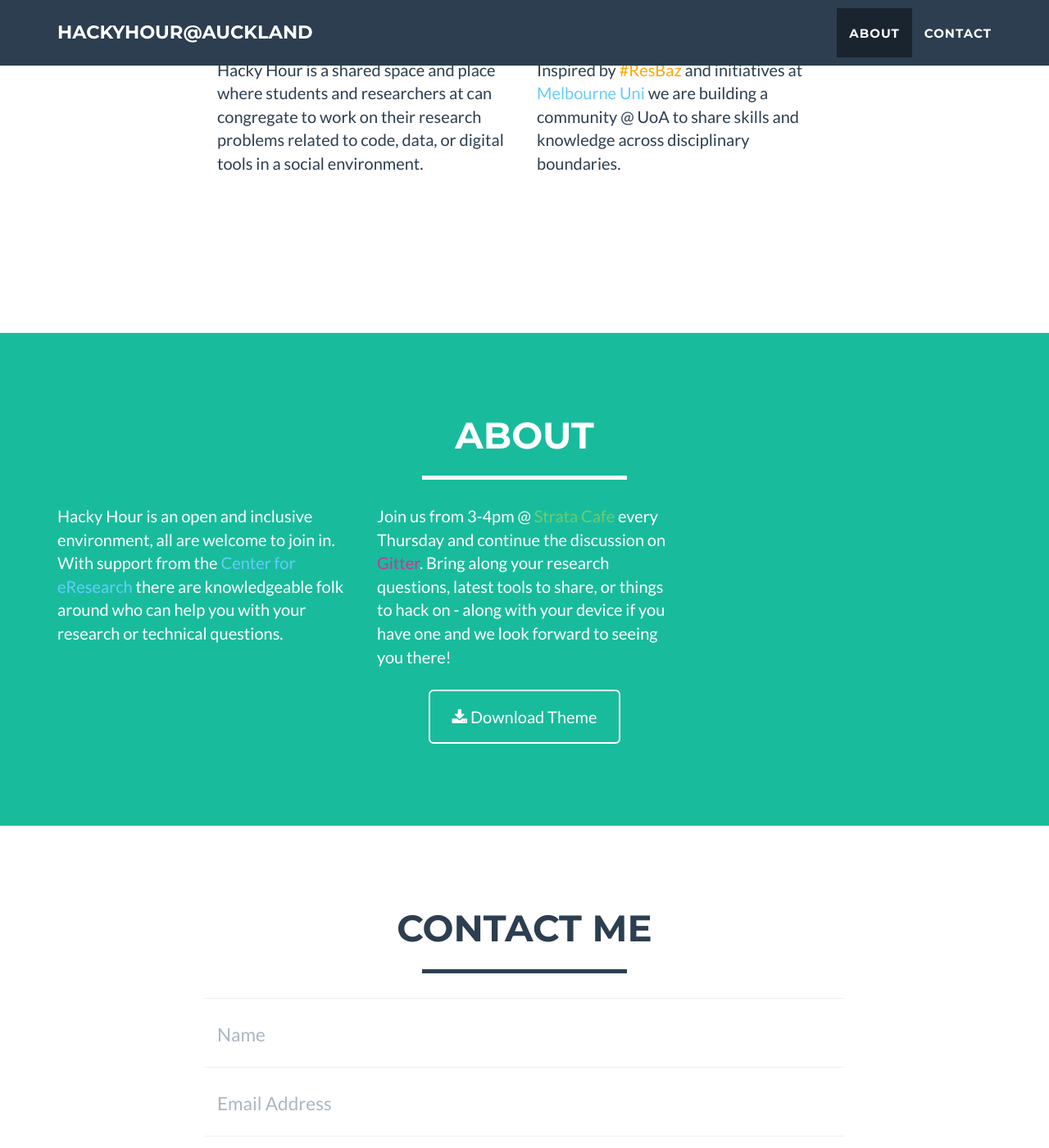
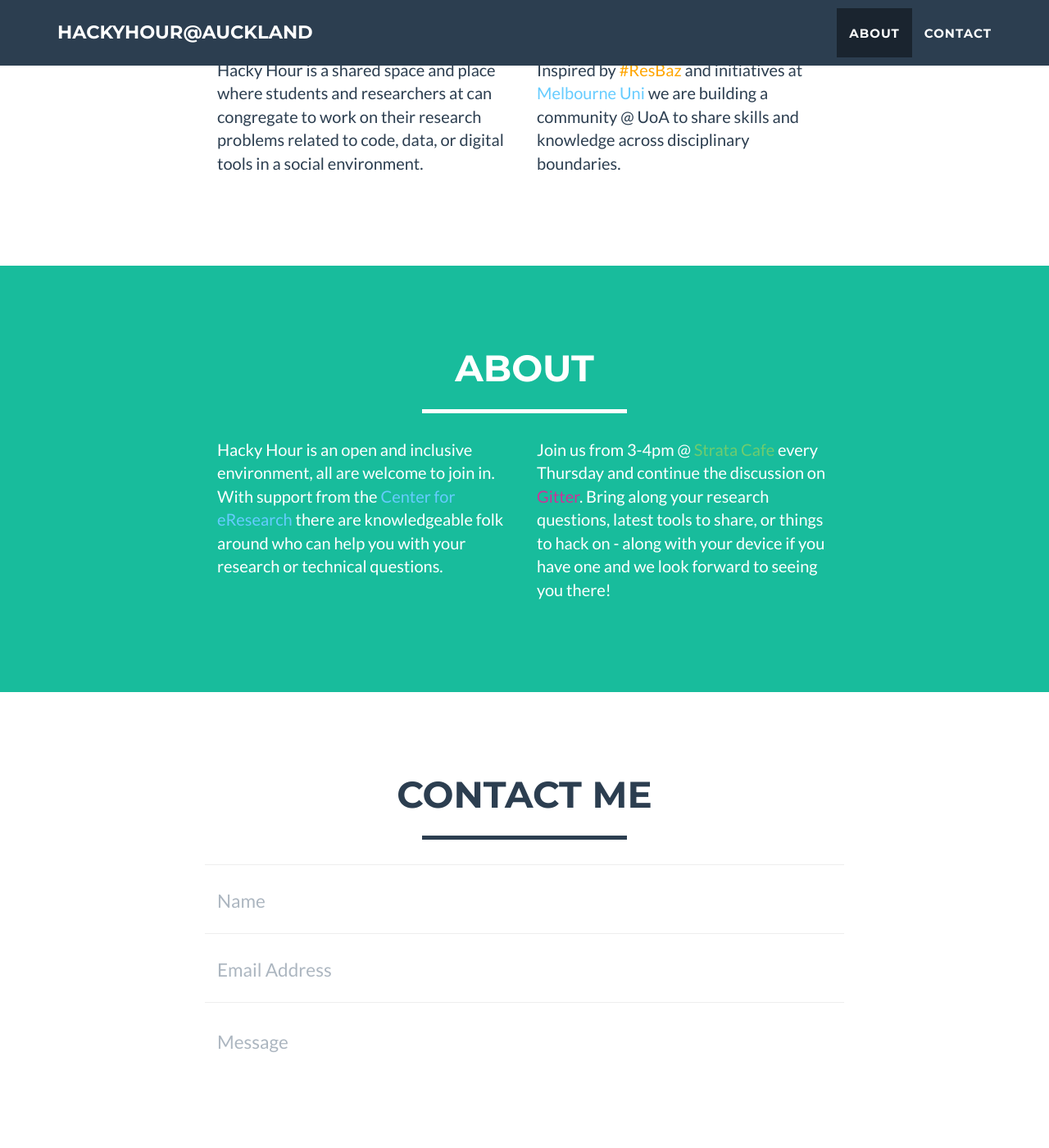
Before and after one commit to UoA-eResearch/HackyHour, a Jekyll site: the page built from index.html, in a window 1280 px wide and 1400 px high, scrolled down 908 px. Shown: the whole window at 82% size. Built offline with Jekyll 4.4.1, drawn with Linux system fonts in a browser that asks for light colours.

Commit message:
updated layout

```diff
--- a/_includes/about.html
+++ b/_includes/about.html
@@ -4,7 +4,7 @@
             <div class="row">
                 <div class="col-lg-12 text-center">
                     <h2>About</h2>
-                    <hr class="star-light">
+                    <hr class="star-primary">
                 </div>
             </div>
             <div class="row">
@@ -14,11 +14,6 @@
                 <div class="col-lg-4">
                     <p>Inspired by <span style='color:orange'><a style='color:orange' href="http://melbourne.resbaz.edu.au/">#ResBaz</a></span> and initiatives at <a style='color:#66CCFF' href="http://melbourne.resbaz.edu.au/post/112480096364/running-your-own-hacky-hour">Melbourne Uni</a> we are building a community @ UoA to share skills and knowledge across disciplinary boundaries.</p>
                 </div>
-                <div class="col-lg-8 col-lg-offset-2 text-center">
-                    <a href="#" class="btn btn-lg btn-outline">
-                        <i class="fa fa-download"></i> Download Theme
-                    </a>
-                </div>
             </div>
         </div>
     </section>
--- a/_includes/about2.html
+++ b/_includes/about2.html
@@ -8,17 +8,12 @@
                 </div>
             </div>
             <div class="row">
-                 <div class="col-lg-4">
+                 <div class="col-lg-4 col-lg-offset-2">
                     <p>Hacky Hour is an open and inclusive environment, all are welcome to join in. With support from the <a style='color:#66CCFF' href="http://www.eresearch.auckland.ac.nz/en/centre-for-eresearch.html">Center for eResearch</a> there are knowledgeable folk around who can help you with your research or technical questions.</p>
                 </div>
                 <div class="col-lg-4">
                     <p>Join us from 3-4pm @ <a style='color:#6fcc6f' href="http://pgsa.org.nz/about/post-graduate-commons/">Strata Cafe</a> every Thursday and continue the discussion on <a style='color:#CC3399' href="https://gitter.im/UoA-eResearch/HackyHour">Gitter</a>. Bring along your research questions, latest tools to share, or things to hack on - along with your device if you have one and we look forward to seeing you there!</p>
                 </div>
-                <div class="col-lg-8 col-lg-offset-2 text-center">
-                    <a href="#" class="btn btn-lg btn-outline">
-                        <i class="fa fa-download"></i> Download Theme
-                    </a>
-                </div>
             </div>
         </div>
     </section>
```
